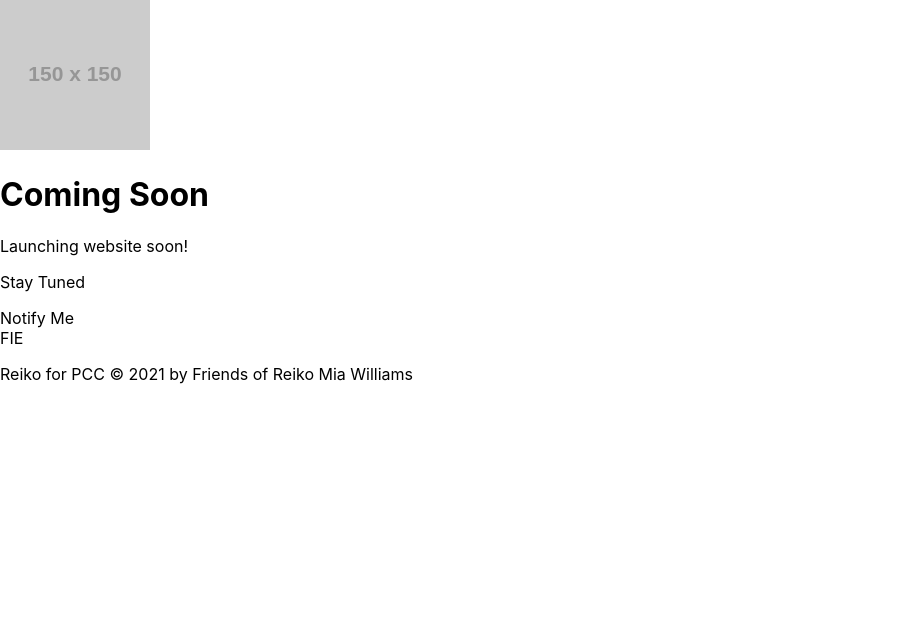
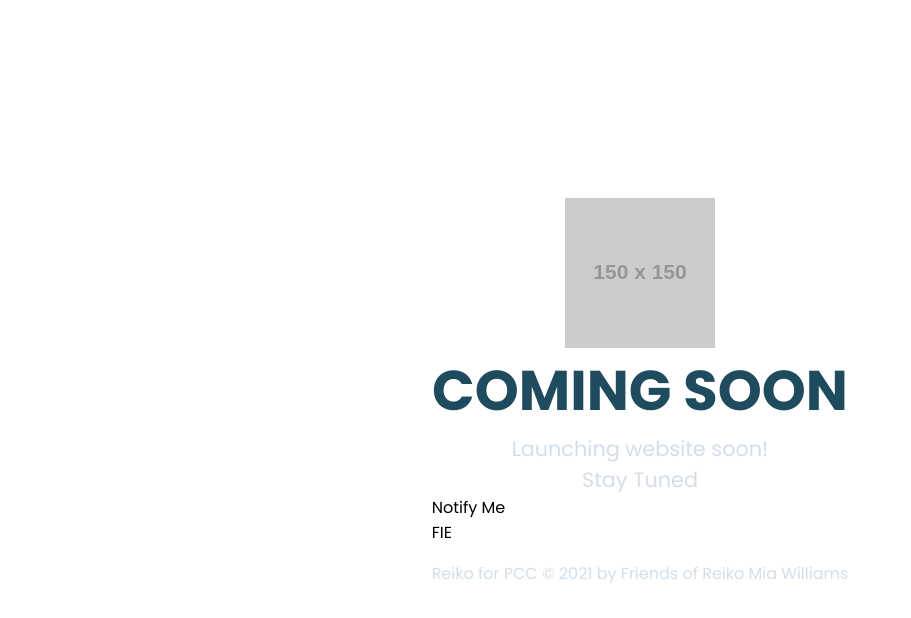
Before and after one commit to bmediax/reikoforpcc, a React (Create React App) app: page / in a window 1280 px wide. Shown: the top 618 px of the page, without its empty margins (0-911 px from the left). Built offline with nearby package versions, Linux system fonts and the light colour scheme.

Commit message:
Dark Mode

```diff
--- a/package.json
+++ b/package.json
@@ -6,6 +6,7 @@
     "@testing-library/jest-dom": "^5.11.9",
     "@testing-library/react": "^11.2.5",
     "@testing-library/user-event": "^12.7.0",
+    "node-sass": "^5.0.0",
     "react": "^17.0.1",
     "react-dom": "^17.0.1",
     "react-scripts": "4.0.2",
--- a/src/App.js
+++ b/src/App.js
@@ -6,11 +6,13 @@ import Footer from "./Footer"
 const App = () => {
   return (
     <div className="RMW_container">
-      <img src="https://via.placeholder.com/150" alt="logo" />
-      <Header />
-      <NotifyMe />
-      <SocialMediaBtns />
-      <Footer />
+      <div className="RMW_wrapper">
+        <img src="https://via.placeholder.com/150" alt="logo" id="logo" />
+        <Header />
+        <NotifyMe />
+        <SocialMediaBtns />
+        <Footer />
+      </div>
     </div>
   );
 }
--- a/src/Footer.js
+++ b/src/Footer.js
@@ -2,7 +2,9 @@ import React from 'react'
 
 const Footer = () => {
     return (
-        <p>Reiko for PCC &copy; 2021 by Friends of Reiko Mia Williams </p>
+        <footer>
+            <p>Reiko for PCC &copy; 2021 by Friends of Reiko Mia Williams </p>
+        </footer>
     )
 }
 
--- a/src/index.css
+++ /dev/null
@@ -1,13 +0,0 @@
-body {
-  margin: 0;
-  font-family: -apple-system, BlinkMacSystemFont, 'Segoe UI', 'Roboto', 'Oxygen',
-    'Ubuntu', 'Cantarell', 'Fira Sans', 'Droid Sans', 'Helvetica Neue',
-    sans-serif;
-  -webkit-font-smoothing: antialiased;
-  -moz-osx-font-smoothing: grayscale;
-}
-
-code {
-  font-family: source-code-pro, Menlo, Monaco, Consolas, 'Courier New',
-    monospace;
-}
--- a/src/index.js
+++ b/src/index.js
@@ -1,6 +1,6 @@
 import React from 'react';
 import ReactDOM from 'react-dom';
-import './index.css';
+import './index.scss';
 import App from './App';
 import reportWebVitals from './reportWebVitals';
 
--- /dev/null
+++ b/src/index.scss
@@ -0,0 +1,98 @@
+// Fonts
+@import url('https://fonts.googleapis.com/css2?family=Poppins:ital,wght@0,400;0,600;0,700;1,400;1,600&display=swap');
+
+// Text Sizes
+$header-size: 3.5rem;
+$para-size: 1.3rem;
+$small-size: 1rem;
+
+// Color Palette
+$blue:       #008DB1;
+$dark-blue:  #1E4B5D;
+$atom-blue:  #272C35;
+$light-blue: #F4F4F6;
+$med-blue:   #D3DEE9;
+$red:        #EC7765;
+$sand:       #F2E4DA;
+
+// Base Color Light Mode
+$colors: (
+  base  : #ffffff,
+  text  : $atom-blue,
+  text3 : $dark-blue,
+  base2 : $light-blue,
+  text2 : $med-blue,
+);
+
+// Base Color Dark Mode
+$colors-dark: (
+  text3 : map-get($colors, base),
+  base : map-get($colors, text),
+  text : map-get($colors, base),
+  base2: map-get($colors, text2),
+  text2: map-get($colors, base2),
+);
+
+:root {
+  @each $name, $color in $colors{
+    --color-#{$name} : #{$color};
+  }
+}
+
+// Dark Mode
+@media(prefers-color-scheme: dark) {
+  :root {
+    @each $name, $color in $colors-dark{
+      --color-#{$name} : #{$color};
+    }
+  }
+}
+
+@function getColor($color-name){
+  @return var(--color-#{$color-name})
+}
+
+body {
+  background: getColor(base);
+  margin:0;
+  font-family:'Poppins', sans-serif;
+}
+
+.RMW_container {
+  min-height: 100vh;
+  display: flex;
+  align-items: center;
+  justify-content: center;
+
+  #logo {
+    margin:auto;
+    display:block;
+  }
+
+  header {
+    h1 {
+      color:getColor(text3);
+      text-align:center;
+      text-transform:uppercase;
+      font-size:$header-size;
+      padding:0;
+      margin:0;
+    }
+
+    p {
+      font-size:$para-size;
+      color:getColor(text2);
+      text-align:center;
+      padding:0;
+      margin:0;
+    }
+  }
+}
+
+footer {
+  p {
+    text-align:center;
+    color:getColor(text2);
+    font-size:$small-size;
+  }
+}
```
Also changed, not shown: 1 other file (tests, documents, lock files or other folders).
